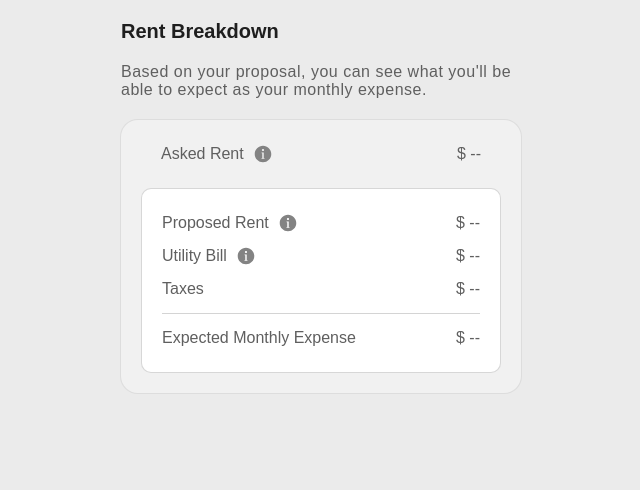
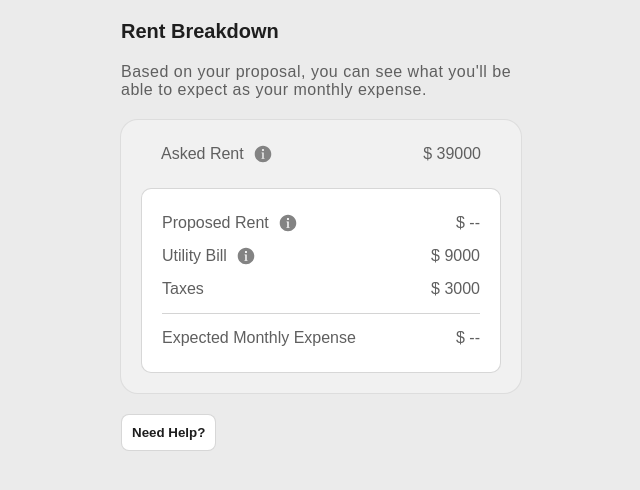
Before and after one commit to ClarkChan1/ui-recreation-age-bold, a React (Vite) app: page / in a window 1280 px wide. Shown: the top 490 px of the page, without its empty margins (319-959 px from the left). Built offline with nearby package versions, Linux system fonts and the light colour scheme.

Commit message:
feat: pass in values as props

```diff
--- a/src/main.css
+++ b/src/main.css
@@ -78,5 +78,17 @@ html {
 .main-container .rent-outer-container .rent-inner-container .value-row {
   padding: 0;
 }
+.main-container .help-button-container {
+  width: 100%;
+}
+.main-container .help-button-container .help-button {
+  color: rgb(30, 30, 30);
+  font-weight: bold;
+  cursor: pointer;
+  border: 1px solid rgba(175, 175, 175, 0.5);
+  background: white;
+  padding: 10px;
+  border-radius: 8px;
+}
 
 /*# sourceMappingURL=main.css.map */
--- a/src/main.jsx
+++ b/src/main.jsx
@@ -3,11 +3,17 @@ import ReactDOM from "react-dom/client";
 import "./main.css";
 ReactDOM.createRoot(document.getElementById("root")).render(
   <React.StrictMode>
-    <Main />
+    <Main askedRent={39000} utilityBill={9000} taxes={3000} />
   </React.StrictMode>
 );
 
-function Main() {
+function Main({
+  askedRent = "--",
+  proposedRent = "--",
+  utilityBill = "--",
+  taxes = "--",
+  expectedMonthlyExpense = "--",
+}) {
   return (
     <div className="main-container">
       <div className="title-container">
@@ -23,7 +29,7 @@ function Main() {
             <p>Asked Rent</p>
             <img className="info-icon" src="../images/info-icon.svg" alt="" />
           </div>
-          <p>$ --</p>
+          <p>$ {askedRent}</p>
         </div>
         <div className="rent-inner-container">
           <div className="value-row">
@@ -31,29 +37,32 @@ function Main() {
               <p>Proposed Rent</p>
               <img className="info-icon" src="../images/info-icon.svg" alt="" />
             </div>
-            <p>$ --</p>
+            <p>$ {proposedRent}</p>
           </div>
           <div className="value-row">
             <div className="field-wrapper">
               <p>Utility Bill</p>
               <img className="info-icon" src="../images/info-icon.svg" alt="" />
             </div>
-            <p>$ --</p>
+            <p>$ {utilityBill}</p>
           </div>
           <div className="value-row">
             <div className="field-wrapper">
               <p>Taxes</p>
             </div>
-            <p>$ --</p>
+            <p>$ {taxes}</p>
           </div>
           <div className="separator"></div>
           <div className="value-row">
             <div className="field-wrapper">
               <p>Expected Monthly Expense</p>
             </div>
-            <p>$ --</p>
+            <p>$ {expectedMonthlyExpense}</p>
           </div>
         </div>
+      </div>
+      <div className="help-button-container">
+        <button className="help-button">Need Help?</button>
       </div>
     </div>
   );
--- a/src/main.scss
+++ b/src/main.scss
@@ -78,4 +78,16 @@ html {
       }
     }
   }
+  .help-button-container {
+    width: 100%;
+    .help-button {
+      color: $title-color;
+      font-weight: bold;
+      cursor: pointer;
+      border: 1px solid rgba(175, 175, 175, 0.5);
+      background: white;
+      padding: 10px;
+      border-radius: 8px;
+    }
+  }
 }
```
Also changed, not shown: 1 other file (tests, documents, lock files or other folders).
